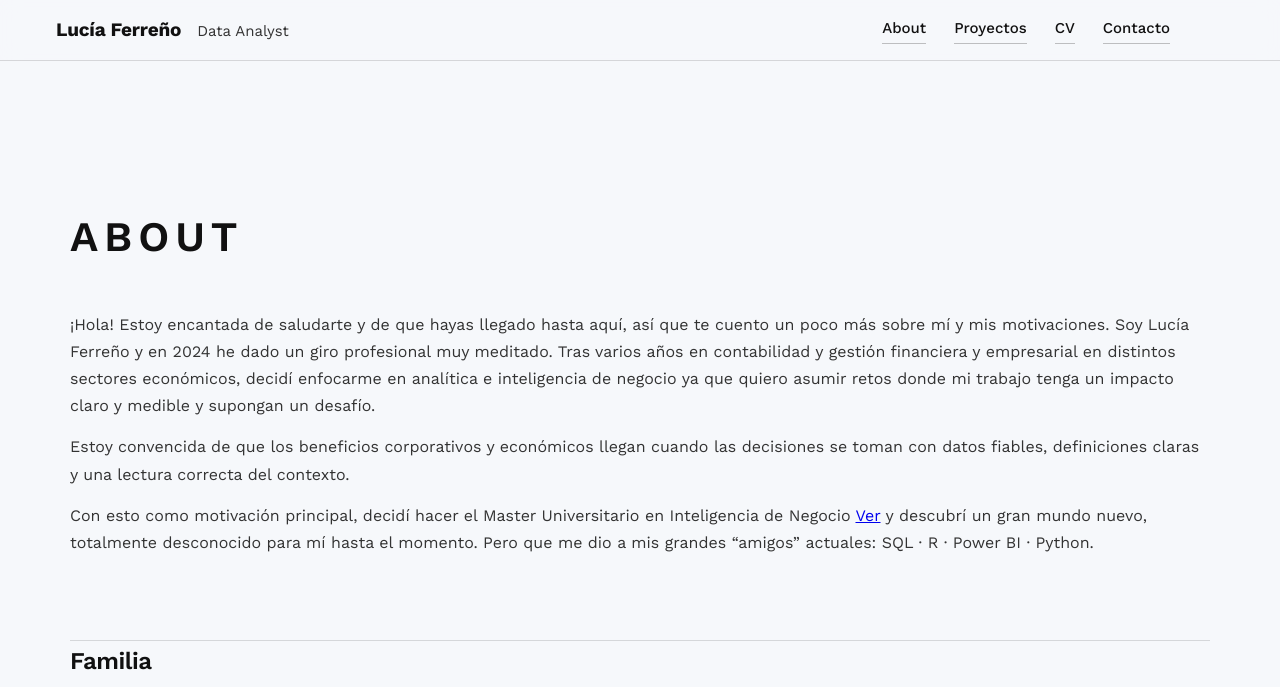
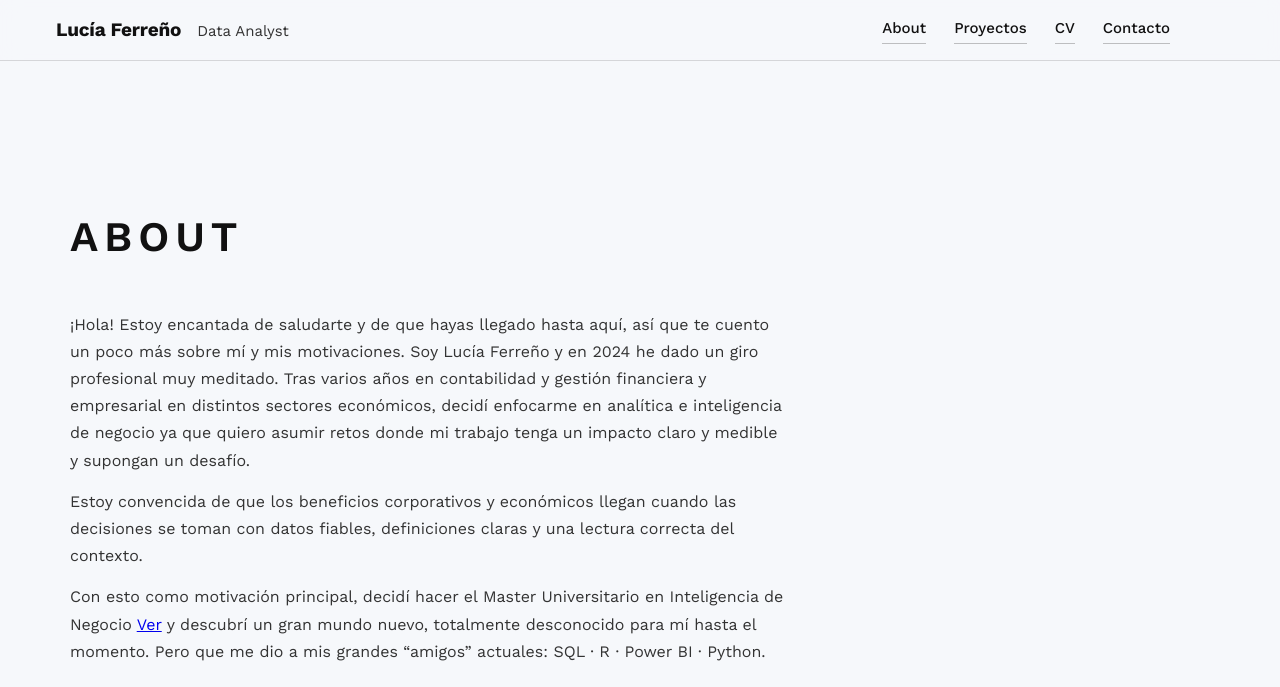
Before and after one commit to lucia-ferreno-pico/Portfolio, a Jekyll site: the page built from about.md, in a window 1280 px wide and 1400 px high. Shown: the top 687 px of the window. Built offline with Jekyll 4.4.1, drawn with Linux system fonts in a browser that asks for light colours.

Commit message:
Update main.css

```diff
--- a/assets/css/main.css
+++ b/assets/css/main.css
@@ -1229,3 +1229,70 @@
   font-size: 42px;
   letter-spacing: .14em;
 }
+/* =========================
+   ABOUT (editorial)
+   Familia: vertical 2:3
+   Hobby: horizontal 3:2
+   ========================= */
+
+
+/* Título principal "About" */
+.about-page .section-title{
+  margin-bottom: 38px;
+}
+
+.about-page .section-title h2{
+  font-size: 42px;
+  margin: 0;
+}
+
+/* Texto */
+.about-page p{
+  max-width: 72ch;
+  line-height: 1.7;
+}
+
+/* Secciones personales */
+.about-page .personal-section{
+  margin-top: 34px;
+}
+
+.about-page .personal-section h2{
+  font-size: 28px;
+  margin: 0 0 10px 0;
+}
+
+/* Galerías */
+.about-page .about-gallery{
+  display: grid;
+  grid-template-columns: repeat(2, minmax(0, 1fr));
+  gap: 16px;
+  margin-top: 14px;
+}
+
+/* Base imagen */
+.about-page .about-gallery img{
+  width: 100%;
+  height: auto;
+  display: block;
+  object-fit: cover;
+  object-position: center;
+  border-radius: 0; /* esquinas cuadradas */
+}
+
+/* Familia: vertical 2:3 (más alto) */
+.about-page .about-gallery.is-family img{
+  aspect-ratio: 2 / 3;
+}
+
+/* Hobby: horizontal 3:2 */
+.about-page .about-gallery.is-hobby img{
+  aspect-ratio: 3 / 2;
+}
+
+/* Responsive */
+@media (max-width: 760px){
+  .about-page .about-gallery{
+    grid-template-columns: 1fr;
+  }
+}
```
